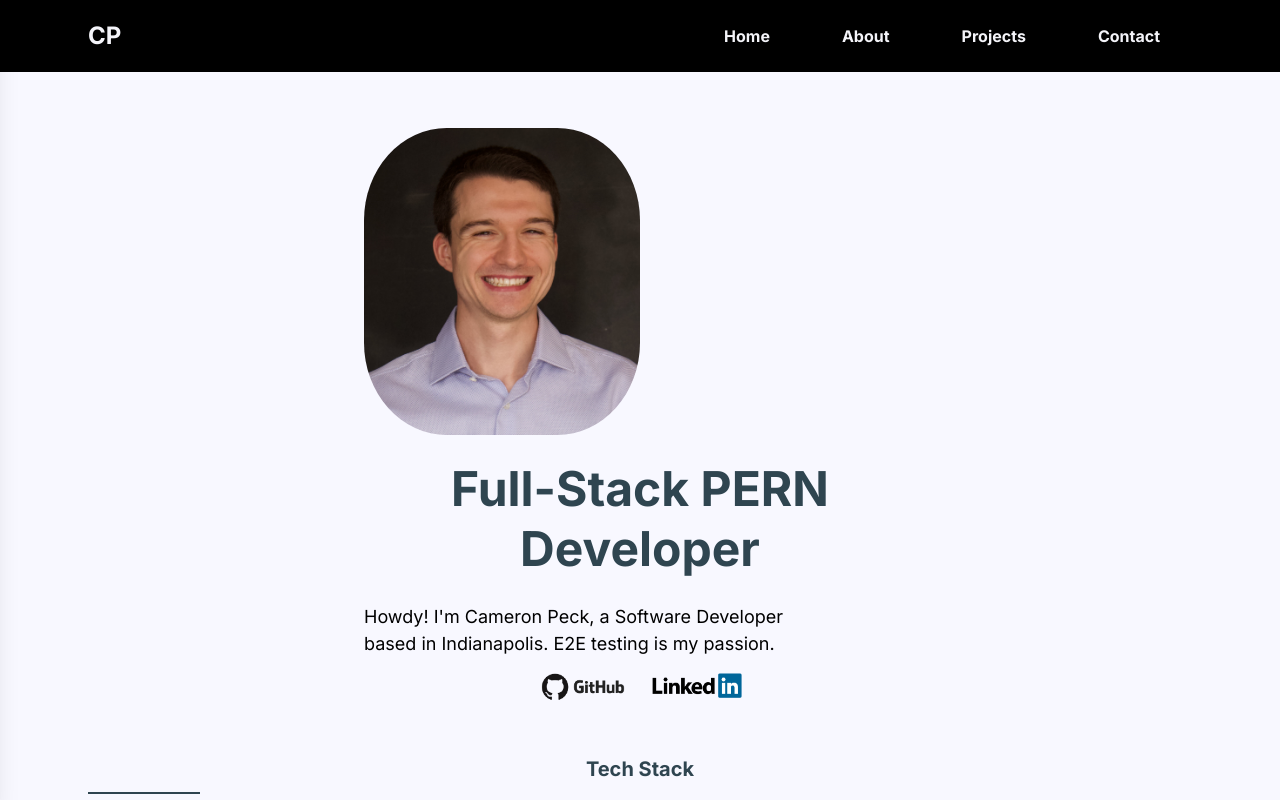
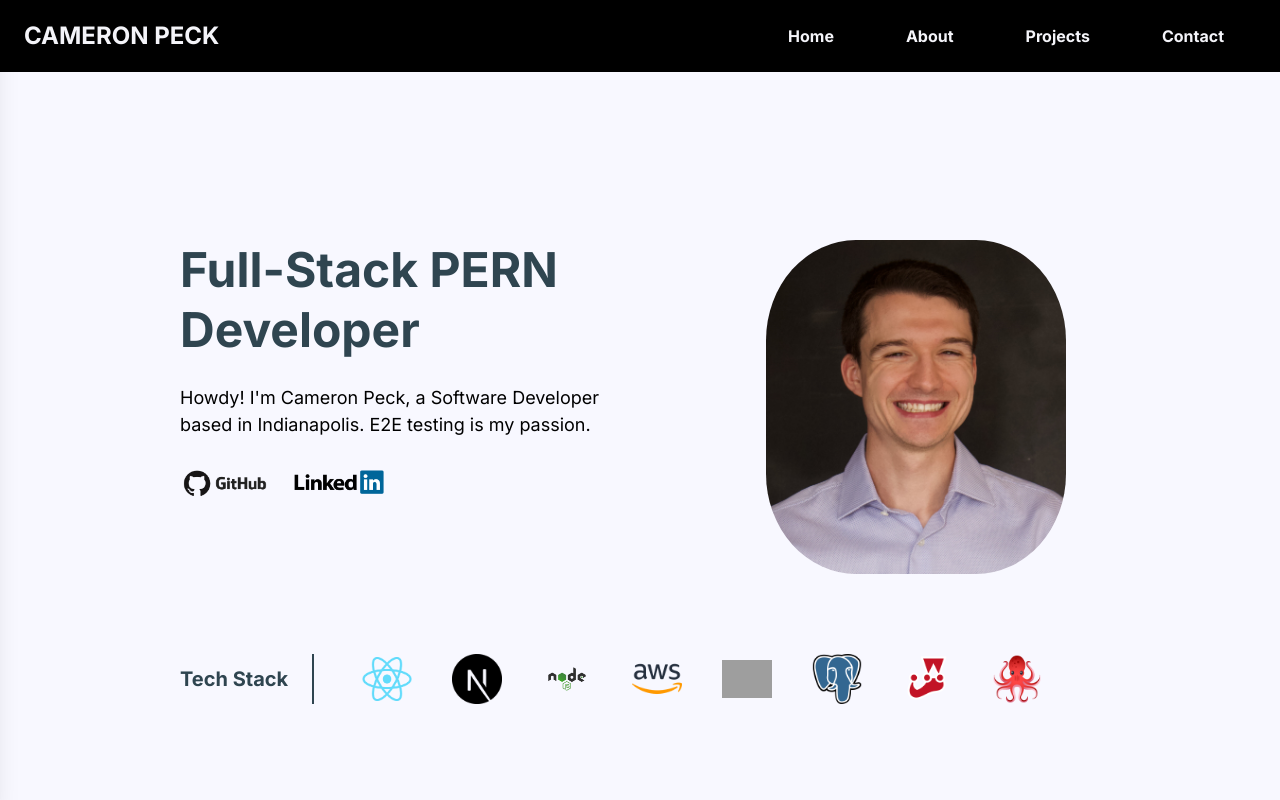
Before and after one commit to cam-peck/portfolio, a Next.js app: page / in a window 1280 px wide. Shown: the top 800 px of the page. Built offline with nearby package versions, Linux system fonts and the light colour scheme; grey boxes are pictures that could not be loaded.

Commit message:
finish desktop version

```diff
--- a/components/navbar.tsx
+++ b/components/navbar.tsx
@@ -2,7 +2,6 @@ import { useState } from 'react';
 import NavItems from './navitems';
 import HamburgerMenu from './hamburger-menu';
 import DrawerMenu from './drawer-menu';
-import Image from 'next/image';
 
 export default function NavBar() {
   const [hamburgerIsOpen, setHamburgerIsOpen] = useState(false);
@@ -20,9 +19,10 @@ export default function NavBar() {
 
   return (
     <header className="w-full bg-black text-ghostwhite">
-      <nav className="max-w-6xl px-6 mx-auto flex items-center justify-between">
+      <nav className="px-6 mx-auto flex items-center justify-between">
         <div className="flex gap-3 items-center">
-          <h1 className="text-white font-bold text-[24px]">CP</h1>
+          <h1 className="md:hidden text-white font-bold text-[24px]">CP</h1>
+          <h1 className="hidden md:block text-white font-bold text-[24px]">CAMERON PECK</h1>
         </div>
         <div className="hidden md:flex">
           <NavItems hamburgerIsOpen={false} />
--- a/pages/index.tsx
+++ b/pages/index.tsx
@@ -2,21 +2,21 @@ import Image from 'next/image';
 
 export default function Home() {
   return (
-    <main className="max-w-6xl mx-auto px-6 pt-4 md:pt-8">
-      <div className="md:flex justify-center">
-        <div className="md:w-1/2">
-          <div className="mt-6 w-full md:w-1/2 flex justify-center">
-            <Image className="rounded-[30%] md:w-[300px]" src="/headshot.jpg" width={240} height={200} alt="profile-image" />
+    <main className="max-w-6xl mx-auto px-6 pt-4 mdlg:pt-8">
+      <div className="mdlg:flex mdlg:mt-28 justify-center">
+        <div className="mt-6 w-full mdlg:w-4/12 flex justify-center order-first mdlg:order-last">
+          <Image className="rounded-[30%] mdlg:w-[300px]" src="/headshot.jpg" width={240} height={200} alt="profile-image" />
+        </div>
+        <div className="mdlg:w-1/2 order-last mdlg:order-first">
+          <div className="flex flex-col justify-center items-center mdlg:items-start mt-6 leading-tight">
+            <h1 className="text-[48px] font-bold text-charcoal text-center mdlg:text-left">Full-Stack PERN Developer</h1>
           </div>
-          <div className="flex flex-col justify-center items-center md:items-start mt-6 leading-tight">
-            <h1 className="text-[48px] font-bold text-charcoal text-center">Full-Stack PERN Developer</h1>
-          </div>
-          <div className="mt-6 flex justify-center items-center text-center md:text-left md:justify-start text-[18px] mb-2">
+          <div className="mt-6 flex justify-center items-center text-center mdlg:text-left mdlg:justify-start mdlg:pb-4 text-[18px] mb-2">
             <p className="text-black w-10/12">
               Howdy! I&apos;m Cameron Peck, a Software Developer based in Indianapolis. E2E testing is my passion.
             </p>
           </div>
-          <div className="flex gap-6 justify-center items-center">
+          <div className="flex gap-6 justify-center mdlg:justify-start items-center">
             <div className="pt-1">
               <Image src="/icons/github.png" alt="github-icon" width={90} height={50} />
             </div>
@@ -26,12 +26,14 @@ export default function Home() {
           </div>
         </div>
       </div>
-      <div className="mt-12">
-        <p className="text-charcoal text-center font-bold text-[20px]">Tech Stack</p>
-        <div className="pt-2 flex justify-center md:justify-start mb-6">
-          <hr className="text-charcoal w-[112px] border-[1.5px] md:max-w-full" />
+      <div className="mt-20 mdlg:flex mdlg:w-10/12 mdlg:mx-auto">
+        <p className="text-charcoal text-center mdlg:text-left font-bold text-[20px] mdlg:border-r-2 mdlg:pr-6 mdlg:flex items-center">
+          Tech Stack
+        </p>
+        <div className="pt-2 flex justify-center mdlg:justify-start mb-6">
+          <hr className="mdlg:hidden text-charcoal w-[112px] border-[1.5px] mdlg:max-w-full" />
         </div>
-        <div className="grid grid-cols-3 sm:grid-cols-4 grid-rows-2 gap-10 justify-center items-center max-w-[300px] sm:max-w-[400px] mx-auto">
+        <div className="grid grid-cols-3 sm:grid-cols-4 grid-rows-2 techstack:flex gap-10 justify-center items-center max-w-[300px] sm:max-w-[400px] techstack:max-w-full mx-auto mdlg:mx-12 techstack:mx-12">
           <div className="flex justify-center">
             <Image src="/icons/react.png" alt="react-icon" width={50} height={50} />
           </div>
--- a/tailwind.config.js
+++ b/tailwind.config.js
@@ -17,6 +17,28 @@ module.exports = {
       lightgray: '#9ca3af',
       darkgray: '#111827',
     },
+    screens: {
+      sm: '640px',
+      // => @media (min-width: 640px) { ... }
+
+      md: '768px',
+      // => @media (min-width: 768px) { ... }
+
+      mdlg: '875px',
+      // => @media (min-width: 875px) { ... }
+
+      lg: '1024px',
+      // => @media (min-width: 1024px) { ... }
+
+      techstack: '1140px',
+      // => @media (min-width: 1140px) { ... }
+
+      xl: '1280px',
+      // => @media (min-width: 1280px) { ... }
+
+      '2xl': '1536px',
+      // => @media (min-width: 1536px) { ... }
+    },
   },
   plugins: [],
 };
```
